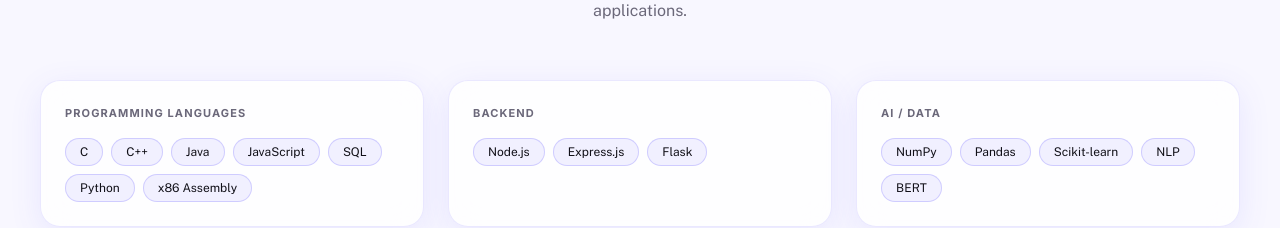
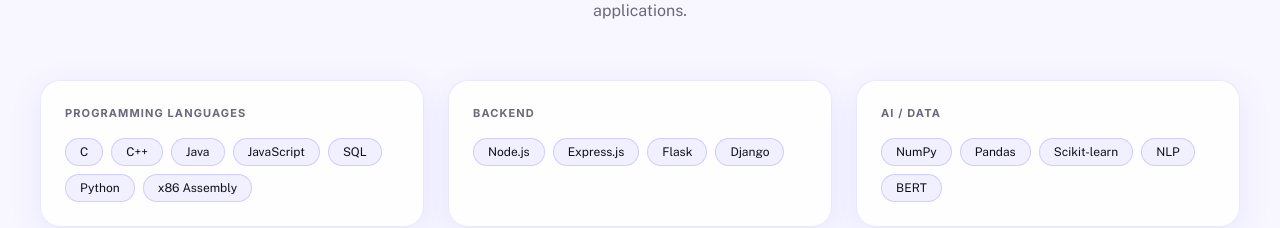
Before and after one commit to MuhammadZaighamAsif/Portfolio, a React (Vite) app: page / in a window 1280 px wide. Shown: the part 1020-1248 px from the top of the page. Built offline with nearby package versions, Linux system fonts and the light colour scheme; no server answers; what @enter-pro/analytics-sdk would draw is missing.

Commit message:
skill updated

```diff
--- a/src/data/portfolio.ts
+++ b/src/data/portfolio.ts
@@ -17,7 +17,7 @@
   },
   {
     category: "Backend",
-    items: ["Node.js", "Express.js", "Flask"],
+    items: ["Node.js", "Express.js", "Flask","Django"],
   },
   {
     category: "AI / Data",
```
